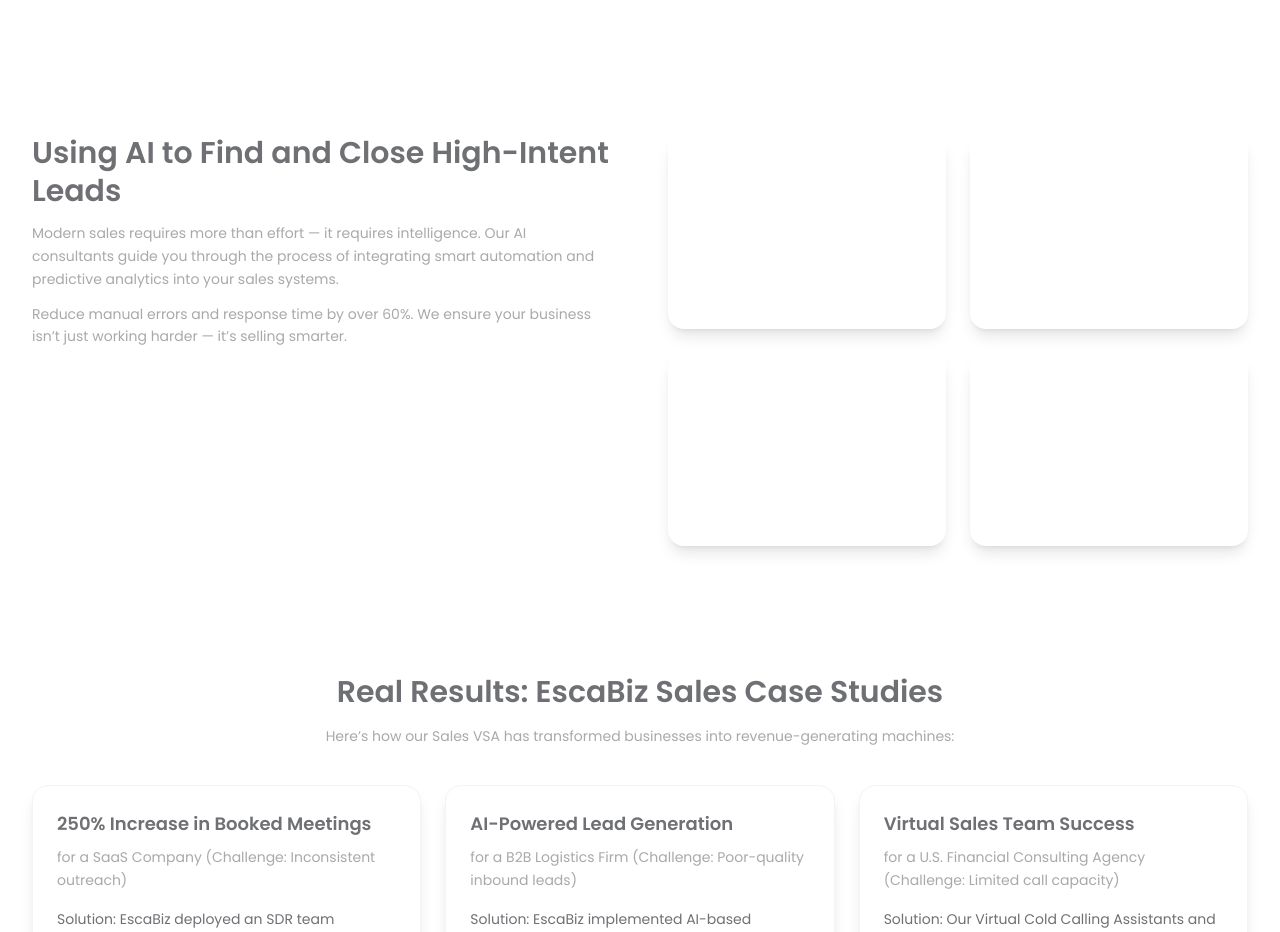
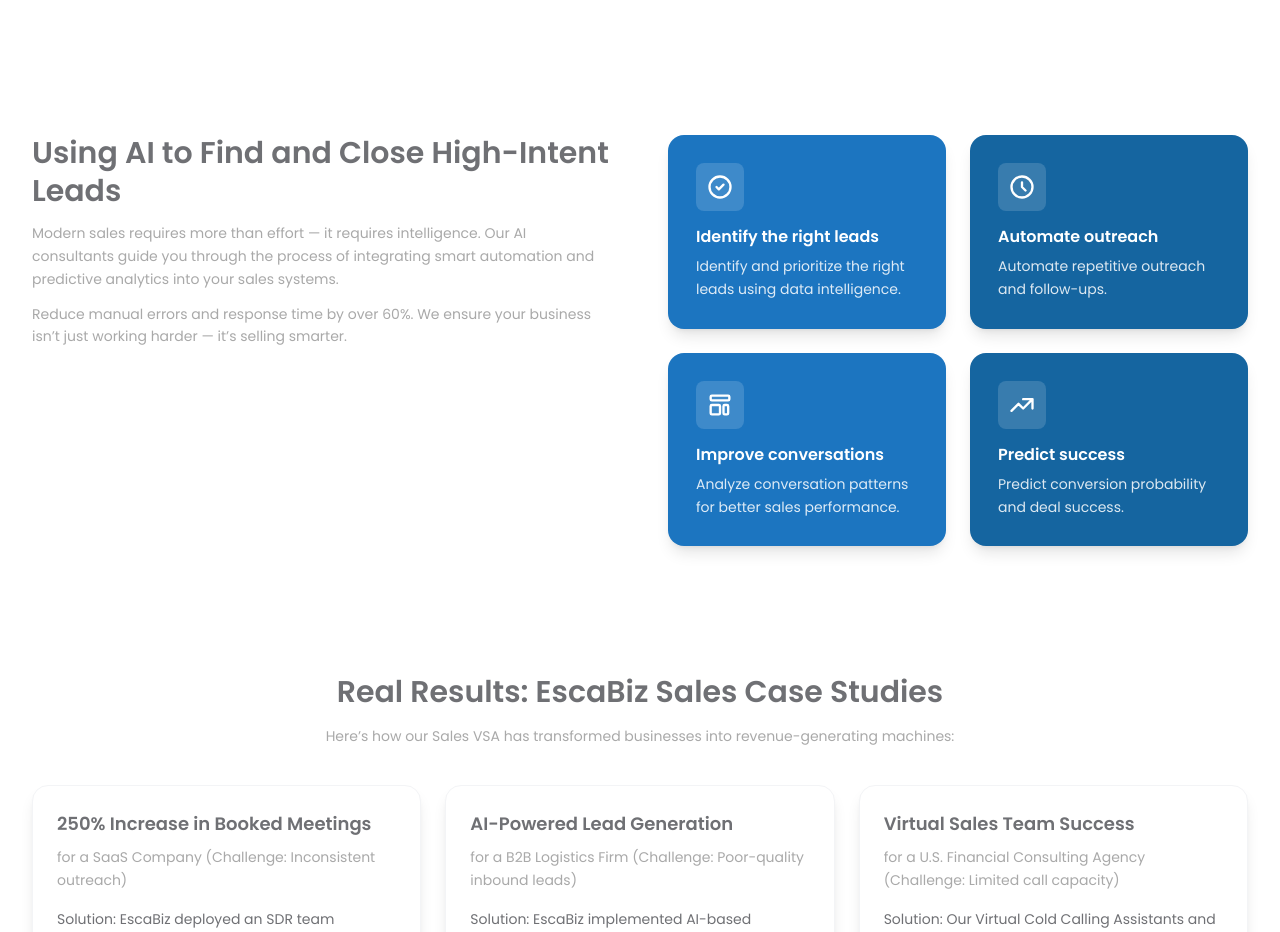
Before and after one commit to Sharmeen-Rauf/escabiz, a Next.js app: page /virtual-staff-augmentation/sales-vsa in a window 1280 px wide. Shown: the part 3320-4252 px from the top of the page. Built offline with nearby package versions, Linux system fonts and the light colour scheme.

Commit message:
Refactor AI card layout on Sales VSA page: adjust padding and background color for improved visual consistency and readability, while streamlining text presentation.

```diff
--- a/src/app/virtual-staff-augmentation/sales-vsa/page.tsx
+++ b/src/app/virtual-staff-augmentation/sales-vsa/page.tsx
@@ -343,19 +343,17 @@ export default function SalesVSAPage() {
               {aiCards.map((card, index) => (
                 <div
                   key={card.title}
-                  className={`rounded-2xl bg-gradient-to-br ${card.bgClass} text-white p-6 sm:p-7 shadow-lg hover:shadow-2xl transition-transform duration-300 hover:-translate-y-1`}
+                  className={`rounded-2xl px-6 sm:px-7 py-6 sm:py-7 shadow-lg hover:shadow-2xl transition-transform duration-300 hover:-translate-y-1 text-white ${
+                    index % 2 === 0 ? 'bg-[#1c75c0]' : 'bg-[#1565a0]'
+                  }`}
                 >
                   <div className="w-12 h-12 rounded-lg bg-white/15 flex items-center justify-center mb-4">
                     <svg className="w-7 h-7 text-white" fill="none" stroke="currentColor" viewBox="0 0 24 24">
                       <path strokeLinecap="round" strokeLinejoin="round" strokeWidth={2} d={card.iconPath} />
                     </svg>
                   </div>
-                  <h3 className="text-sm md:text-base font-semibold leading-tight mb-2">
-                    {card.title}
-                  </h3>
-                  <p className="text-xs md:text-sm text-white/90 leading-relaxed font-normal">
-                    {card.description}
-                  </p>
+                  <h3 className="text-sm md:text-base font-semibold leading-tight mb-2">{card.title}</h3>
+                  <p className="text-xs md:text-sm text-white/85 leading-relaxed font-normal">{card.description}</p>
                 </div>
               ))}
             </div>
```
